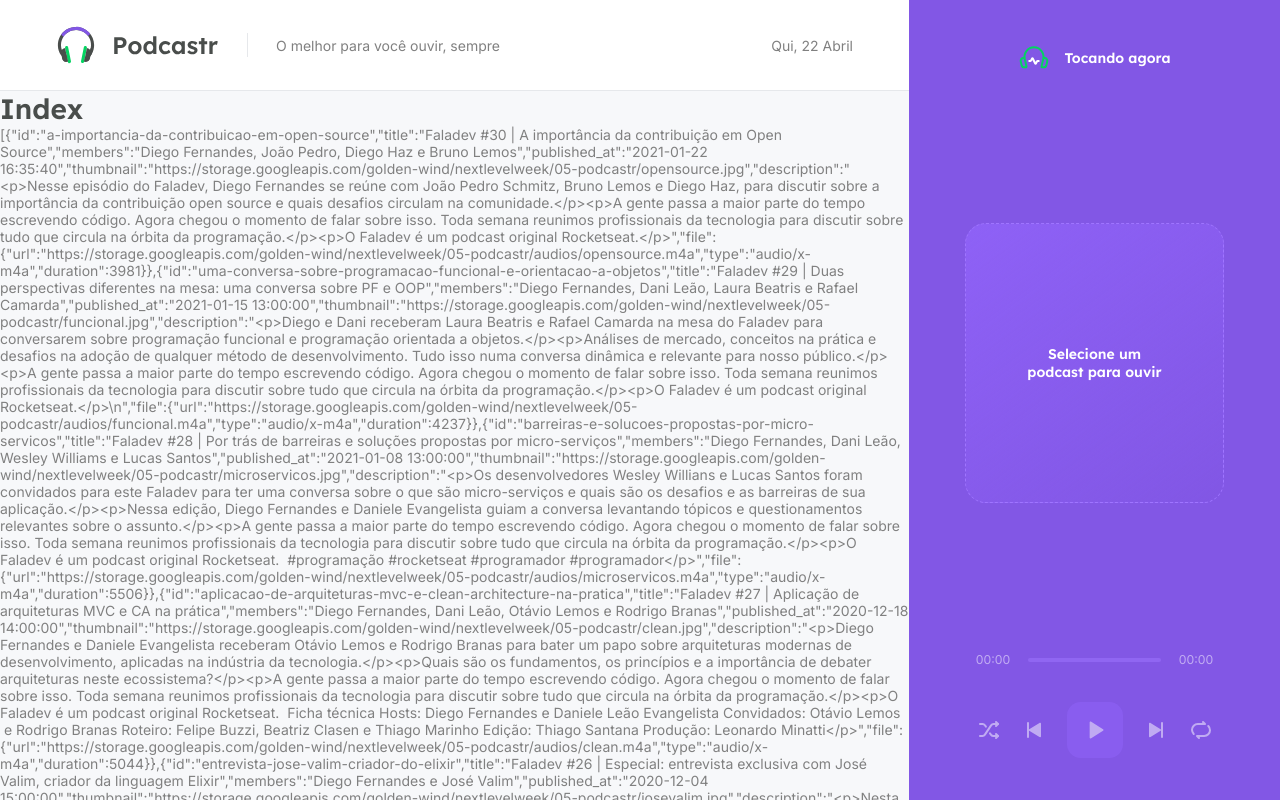
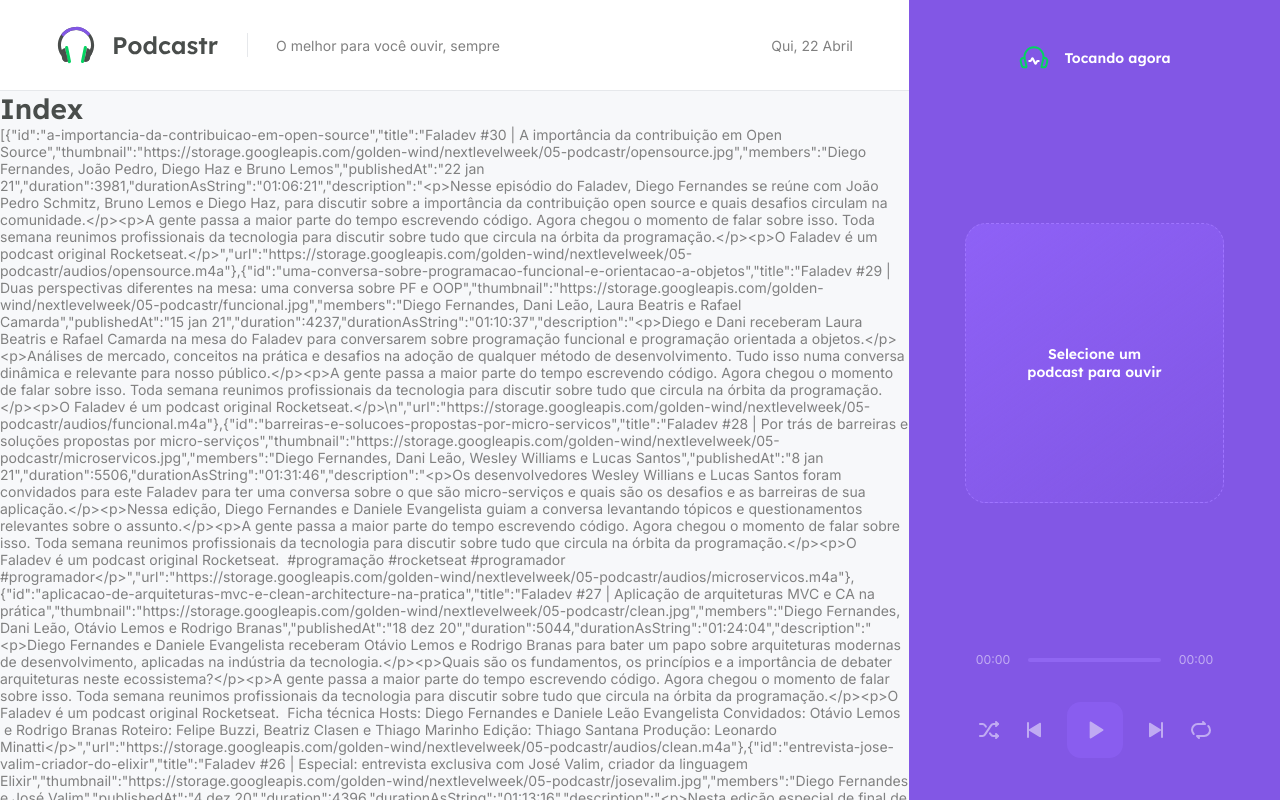
Before and after one commit to TalyssonG/podcastrnext, a Next.js app: page / in a window 1280 px wide. Shown: the top 800 px of the page. Built offline with nearby package versions, Linux system fonts and the light colour scheme; data requests are answered from the project's data file.

Commit message:
Aula 03 - services

```diff
--- a/package.json
+++ b/package.json
@@ -9,6 +9,7 @@
     "server": "json-server server.json -w -d 750 -p 3333"
   },
   "dependencies": {
+    "axios": "^0.21.1",
     "date-fns": "^2.21.1",
     "next": "10.1.3",
     "react": "17.0.2",
--- a/src/pages/index.tsx
+++ b/src/pages/index.tsx
@@ -1,9 +1,25 @@
 // SPA
 // SSR
 // SSG
-import { useEffect } from "react"
+import { GetStaticProps } from 'next';
+import { format, parseISO } from 'date-fns'
+import ptBR from 'date-fns/locale/pt-BR';
+import { api } from '../services/api';
+import { convertDurationToTimeString } from '../utils/convertDurationToTimeString';
 
-export default function Home(props) {
+
+type Episode = {
+  id: string;
+  title: string;
+  members: string;
+  published_at: string;
+}
+
+type HomeProps = {
+  episodes: Episode[];
+}
+
+export default function Home(props: HomeProps) {
 
 
   return (
@@ -15,13 +31,33 @@
   )
 }
 
-export async function getStaticProps() {
-  const response = await fetch('http://localhost:3333/episodes')
-  const data = await response.json()
+export  const getStaticProps: GetStaticProps = async () => {
+  const { data } = await api.get('episodes', {
+    params: {
+      _limit: 12,
+      _sort: 'published_at',
+      _order: 'desc'
+
+    }
+  })
+
+  const episodes = data.map(episode => {
+    return {
+      id: episode.id,
+      title: episode.title,
+      thumbnail: episode.thumbnail,
+      members: episode.members,
+      publishedAt: format(parseISO(episode.published_at), 'd MMM yy', {locale: ptBR}),
+      duration: Number(episode.file.duration),
+      durationAsString: convertDurationToTimeString(Number(episode.file.duration)),
+      description: episode.description,
+      url: episode.file.url,
+    };
+  })
 
   return {
     props: {
-      episodes: data,
+      episodes,
     },
     revalidate: 60 * 60 * 8,
   }
--- /dev/null
+++ b/src/services/api.ts
@@ -0,0 +1,5 @@
+import axios from 'axios';
+
+export const api = axios.create({
+  baseURL: 'http://localhost:3333/'
+})
--- /dev/null
+++ b/src/utils/convertDurationToTimeString.ts
@@ -0,0 +1,11 @@
+export function convertDurationToTimeString(duration: number) {
+  const hours = Math.floor(duration / 3600) //60 x 60
+  const minutes = Math.floor((duration % 3600) / 60) //
+  const seconds = duration % 60;
+
+  const timeString = [hours, minutes, seconds]
+    .map(unit => String(unit).padStart(2, '0'))
+    .join(':')
+
+    return timeString;
+}
```
Also changed, not shown: src/pages/_app.tsx (line endings or trailing spaces), 1 other file (tests, documents, lock files or other folders).
